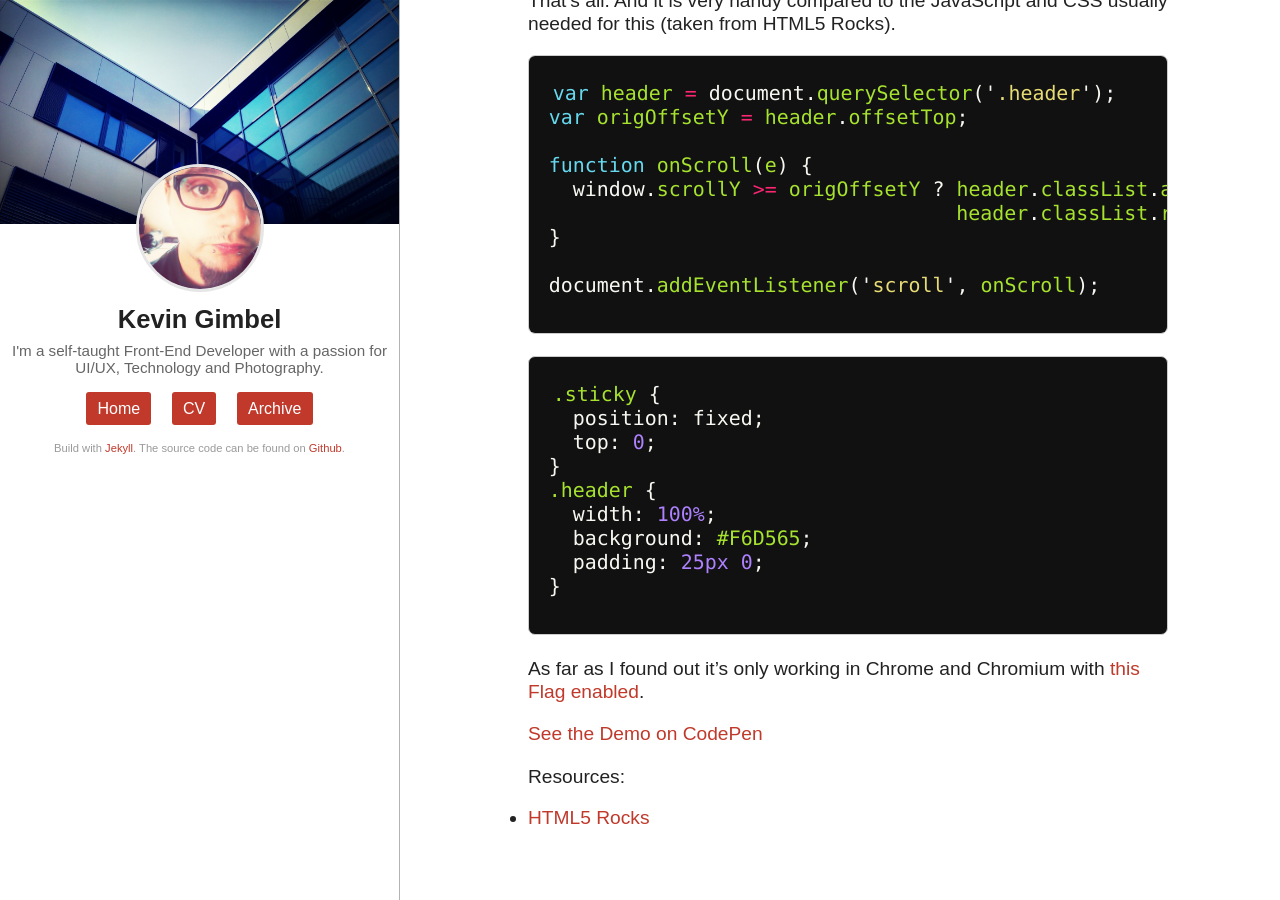
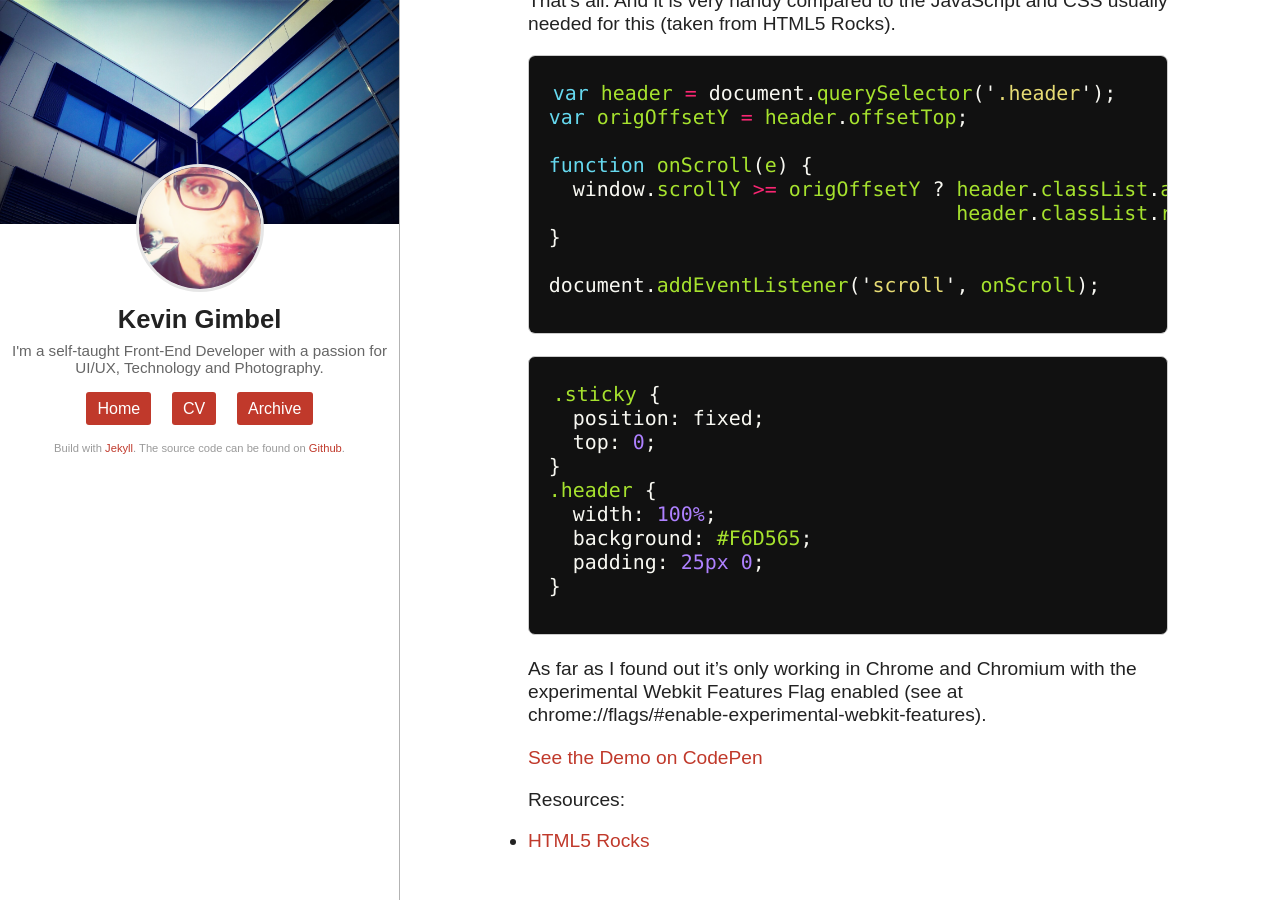
Before and after one commit to KevinGimbel/kevingimbel.github.io-old, a Jekyll site: the page built from _posts/2013-09-20-a-bit-sticky.md, in a window 1280 px wide and 900 px high, scrolled down 1783 px. Built offline with Jekyll 4.4.1, drawn with Linux system fonts in a browser that asks for light colours; some web fonts are replaced; Markdown is read by kramdown in place of the engine named in the settings; before the commit the page ends 2660 px from its top, so only the background shows below that.

Commit message:
Link fixed

```diff
--- a/_posts/2013-09-20-a-bit-sticky.md
+++ b/_posts/2013-09-20-a-bit-sticky.md
@@ -67,7 +67,7 @@ document.addEventListener('scroll', onScroll);
 }
 {% endhighlight %}
 
-As far as I found out it's only working in Chrome and Chromium with [this Flag enabled](chrome://flags/#enable-experimental-webkit-features).
+As far as I found out it's only working in Chrome and Chromium with the experimental Webkit Features Flag enabled (see at chrome://flags/#enable-experimental-webkit-features).
 
 [See the Demo on CodePen](http://codepen.io/kevingimbel/pen/Cybof)
 
```
